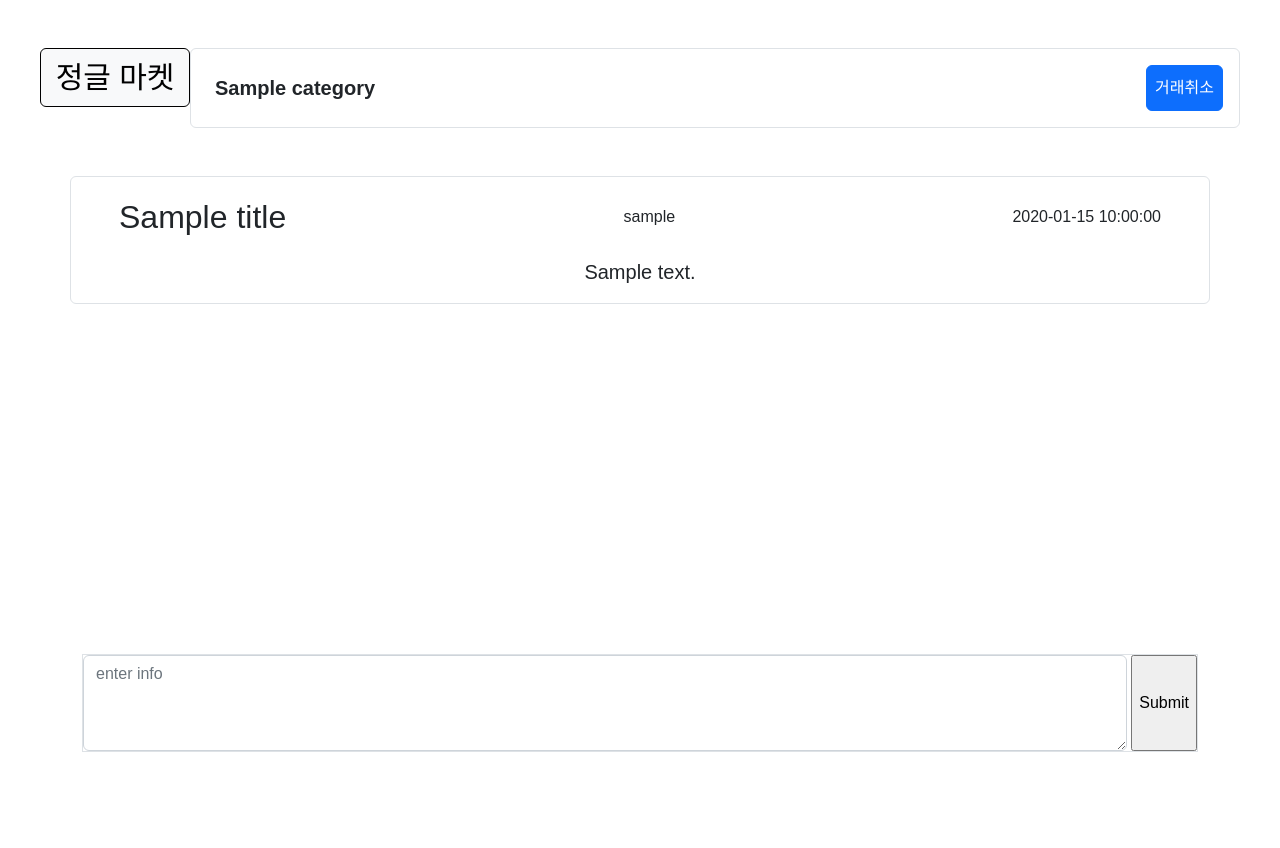
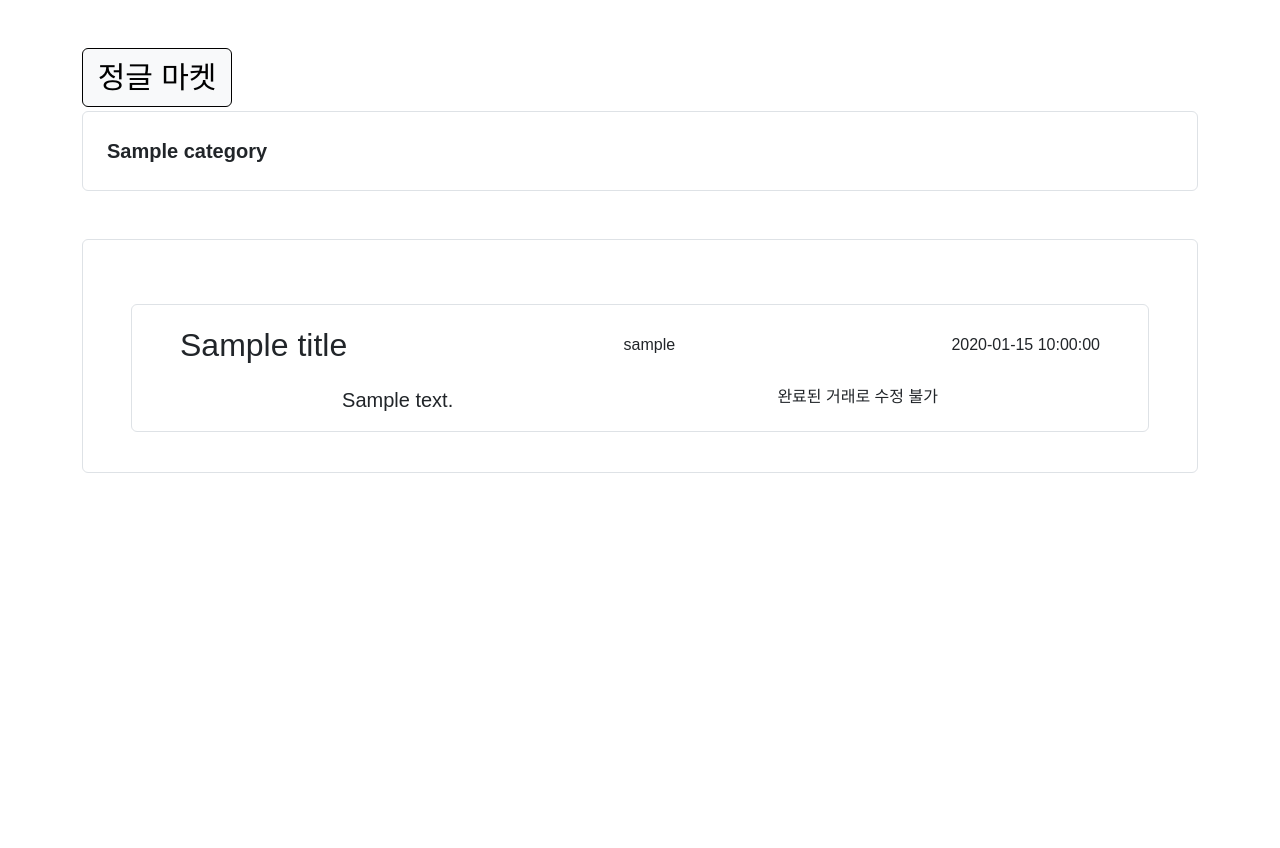
Before and after one commit to SWKAIST6/TEAM06_Project, a Flask app: template templates/exchange.html in a window 1280 px wide. Before the commit the page ends 752 px from the top, so only its background shows below. Run offline with Flask 2, Linux system fonts and the light colour scheme; the template is opened without the code that fills it: most values are stand-ins (such as "Sample title", 1, 10 or a date in 2020); some libraries are stand-ins or nearby versions; some web fonts are replaced.

Commit message:
(fix) chat room

```diff
--- a/app.py
+++ b/app.py
@@ -15,8 +15,8 @@ app = Flask(__name__)
 ### 내가 추가
 socketio = SocketIO(app, cors_allowed_origins="*")
 
-# client = MongoClient ('localhost', 27017)
-client = MongoClient('mongodb://test:test@localhost',27017)
+client = MongoClient ('localhost', 27017)
+# client = MongoClient('mongodb://test:test@localhost',27017)
 db = client.dbsparta
 
 @app.route('/')
@@ -114,7 +114,8 @@ def post_information():
       'text': text_receive,
       'category': category_receive,
       'id': id_receive,
-      'room' : room_receive
+      'room' : room_receive,
+      'done':0
    }
    # mongoDB에 데이터를 넣기
    db.informations.insert_one(informations)
@@ -142,14 +143,13 @@ def url_generator(objectid):
    datetime = data['datetime']
    text = data['text']
    username = data['id']
+   done = data['done']
 
 
    messages = list(find_messages(objectid))
-   app.logger.info(type(objectid))
-
 
    return render_template('exchange.html',title=title, category=category, datetime=datetime,
-      text=text, username=username, objectid = objectid, messages=messages )
+      text=text, username=username, objectid = objectid, done=done, messages=messages )
 
 #게시글 삭제하기
 @app.route('/market/delete', methods=['POST'])
@@ -199,4 +199,4 @@ def handle_send_message(data):
 
 
 if __name__ == '__main__':
-   app.run('0.0.0.0', port=5000, debug=True)
+   socketio.run(app, debug=True)
--- a/db.py
+++ b/db.py
@@ -2,8 +2,8 @@
 from datetime import datetime
 from pymongo import MongoClient
 
-# client = MongoClient ('localhost', 27017)
-client = MongoClient('mongodb://test:test@localhost',27017)
+client = MongoClient ('localhost', 27017)
+# client = MongoClient('mongodb://test:test@localhost',27017)
 db = client.dbsparta
 
 room_collection = db.room
--- a/templates/exchange.html
+++ b/templates/exchange.html
@@ -26,22 +26,29 @@
 </head>
 
 <body>
-    <div id="wrap">
+    <div style="height: auto; min-height:100%; padding-bottom: 12rem;">
+        <div class="container d-flex flex-column mt-5">
+            <div class="justify-content-start">
                 <button type="button" id="home-button" class="btn btn-light" onclick="location.href='/market'">정글 마켓</button>
-        <div id="box-title" class="border rounded mt-5 p-3 d-flex justify-content-between">
+            </div>
+            <div id="box-title" class="border rounded mt-1 p-3 d-flex justify-content-between">
                 <div id="head-bar" class="p-2 lead fw-bold">
                     {{ category }}
                 </div>
+                {% if done == 0 %}
                 <div class="d-flex">
-                <button class="me-3 btn btn-primary p-2" id="exchange-complete" style=display:none;>
+                    <button class="me-3 btn btn-primary p-2" id="exchange-complete" style=display:none; onclick="endRoom()">
                         거래완료
                     </button>
                     <button class="btn btn-primary p-2" onclick="location.href='/market'">
                         거래취소
                     </button>
                 </div>
+                {% endif %}
+            </div>
         </div>
 
+        <div class="container">
             <div class="card" id="post-card" style=display:none;>
                 <div class="card-body">
                     <label for="exampleFormControlTextarea1" class="form-label">카테고리</label>
@@ -67,7 +74,10 @@
                     <a href="#" id="cancel" class="btn btn-warning" onclick="reload()">취소</a>
                 </div>
             </div>
+        </div>
+        <div class="container">
             <div id="post-text">
+                <div id="box-info" class="border rounded py-3 px-5 mt-5">
                     <div id="box-info" class="container border rounded py-3 px-5 mt-5">
                         <div class="d-flex justify-content-between">
                             <span class="fs-2">
@@ -84,6 +94,7 @@
                             <span class="lead">
                                 {{ text }}
                             </span>
+                            {% if done == 0 %}
                             <span id="edit-delete-button" style=display:none;>
                                 <button class="me-3 btn btn-primary p-2" onclick="hideAndShow()">
                                     수정
@@ -92,13 +103,17 @@
                                     삭제
                                 </button>
                             </span>
+                            {% else %}
+                            <span>완료된 거래로 수정 불가</span>
+                            {% endif %}
                         </div>
                     </div>
 
 
                 <div id="message_container" class="container text-center mt-4">
+                    {% if done == 0 %}
                         {% for message in messages %}
-
+                            {% if  message.user == username %}
                                 <div class="row justify-content-start mt-3">
                                     <div class="col-6 d-flex justify-content-between p-3 border rounded">
                                         <div class="me-2">{{message.content}}</div>
@@ -110,59 +125,51 @@
                                         <small>{{message.created}}</small>
                                     </div>
                                 </div>
-
-                {% endfor %}
-
-                <!-- 메세지 예제
+                            {% else %}
                                 <div class="row justify-content-start mt-3">
+                                    <div class="col-1 d-flex align-items-end">
+                                        <small>{{message.created}}</small>
+                                    </div>
                                     <div class="col-6 d-flex justify-content-between p-3 border rounded">
-                    <div class="me-2">하나 남았어요</div>
+                                        <div class="me-2">{{message.content}}</div>
                                         <div class="d-flex">
-                        <span class="me-3">id2</span>
-                        <span>404</span>
+                                            <span class="me-3">{{message.user}}</span>
                                         </div>
                                     </div>
-                <div class="col-1 d-flex align-items-end">
-                    <span>2022.09.20</span>
                                 </div>
+                            {% endif %}
+                        {% endfor %}
+                    {% endif %}
                 </div>
 
-
-            <div class="row justify-content-end mt-3">
-                <div class="col-1 d-flex align-items-end">
-                    <span>2022.09.20</span>
-                </div>
-                <div class="col-6 d-flex justify-content-between p-3 border rounded">
-                    <div class="me-2">두개 남았어요</div>
-                    <div class="d-flex">
-                        <span class="me-3">id2</span>
-                        <span>404</span>
-                    </div>
-                </div>
-            </div> -->
-
-            </div>
-
-            <div class="container mt-5" style="visibility:hidden;">
+                {% if done == 1 %}
+                    <div id="message-finished" class="container mt-5">
+                {% else %}
+                    <div id="message-finished" class="container mt-5" style="display:none;">
+                {% endif %}
                     <div class="fs-1 text-center border rounded p-3 bg-secondary bg-opacity-50">
                         완료된 거래입니다.
                     </div>
                 </div>
 
+            </div>
+        </div>
+        </div>
+        </div>
+    </div>
 
-            <div id="message-input" class="container mt-5 text-center fixed-bottom mb-5">
+    {% if done == 0 %}
+        <div id="message-input" class="container mt-1 text-center mb-3 footer" >
 
             <form id="input_form" class="d-flex justify-content-between border">
-                    <textarea id="input_text" row="5" class="form-control" name="chat_text" placeholder="enter info"
-                        style="height:6rem;"></textarea>
+                <textarea id="input_text" row="4" class="form-control" name="chat_text" placeholder="enter info"
+                    style="height:5rem;"></textarea>
                 <!-- textarea html입력 방지주석 -->
                 <input class="ms-1" type="submit">
             </form>
+        </div>
+    {% endif %}
 
-            </div>
-
-
-        </div>
     </body>
 <style>
     * {
@@ -173,7 +180,12 @@
     body {
         margin: 0;
         height: 100%;
-        overflow: hidden;
+    }
+
+    .footer {
+        position:relative;
+        transform: translateY(-200%);
+        margin-bottom: 5rem;
     }
 
     #wrap {
@@ -194,7 +206,7 @@
 <script src="https://cdnjs.cloudflare.com/ajax/libs/socket.io/4.5.0/socket.io.min.js"></script>
 <script>
     const socket = io.connect("http://127.0.0.1:5000");
-
+    if ("{{done}}" == 0){
         socket.on('connect', function () {
         socket.emit('join_room', {
             username: "{{username}}",
@@ -222,6 +234,8 @@
         message_text.value = '';
         message_text.focus();
     })
+    }
+
 
 
     socket.on('join_room_announcement', function (data) {
@@ -253,7 +267,6 @@
                     <div class="me-2">${data['message']}</div>
                     <div class="d-flex">
                         <span class="me-3">${data['username']}</span>
-                        <span>404</span>
                     </div>
                 </div>
                 <div class="col-1 d-flex align-items-end">
@@ -316,10 +329,15 @@
 
     }
 
+    function endRoom(){
+        $("#message-input").hide();
+        $("#message-finished").show();
+    }
 
     function hideAndShow() {
         $("#post-card").show();
         $("#post-text").hide();
+        $("#message-input").hide();
     }
 
     function reload() {
```
Lines whose indentation alone changed are shown as unchanged.
